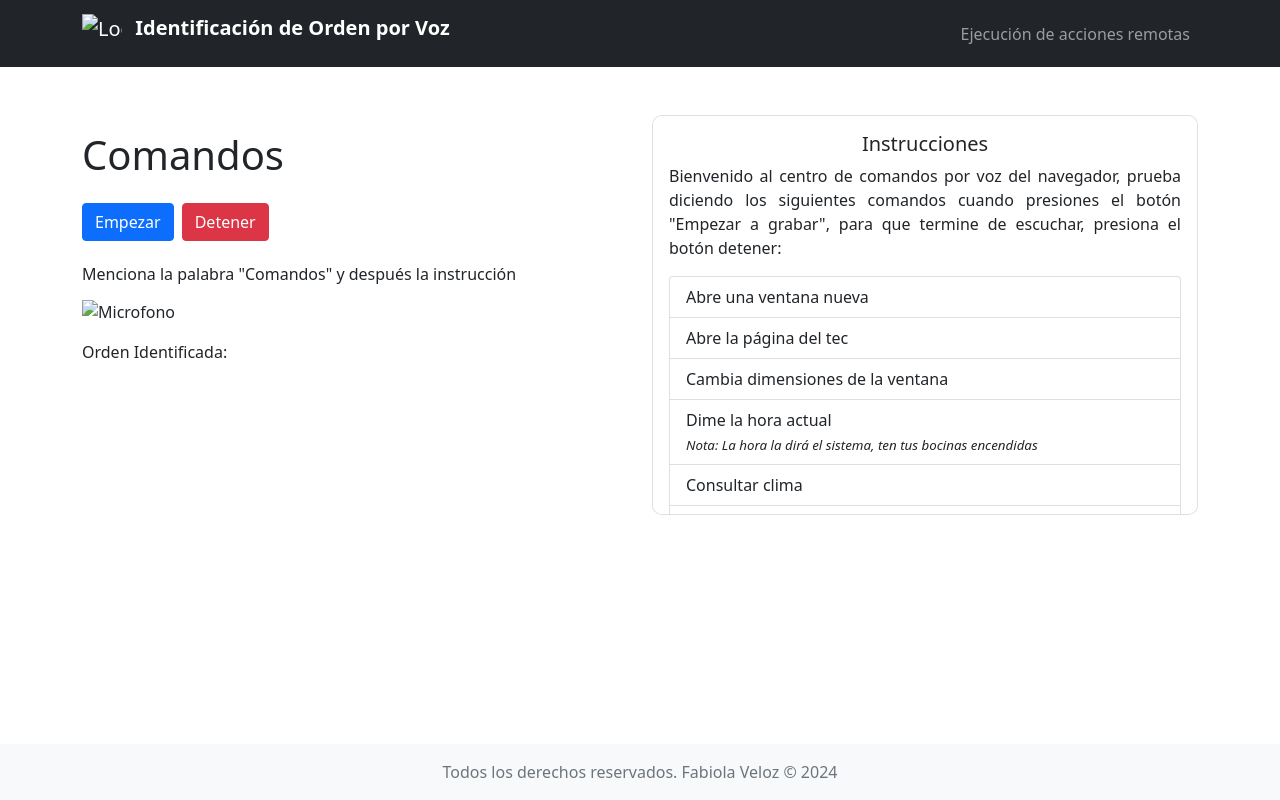
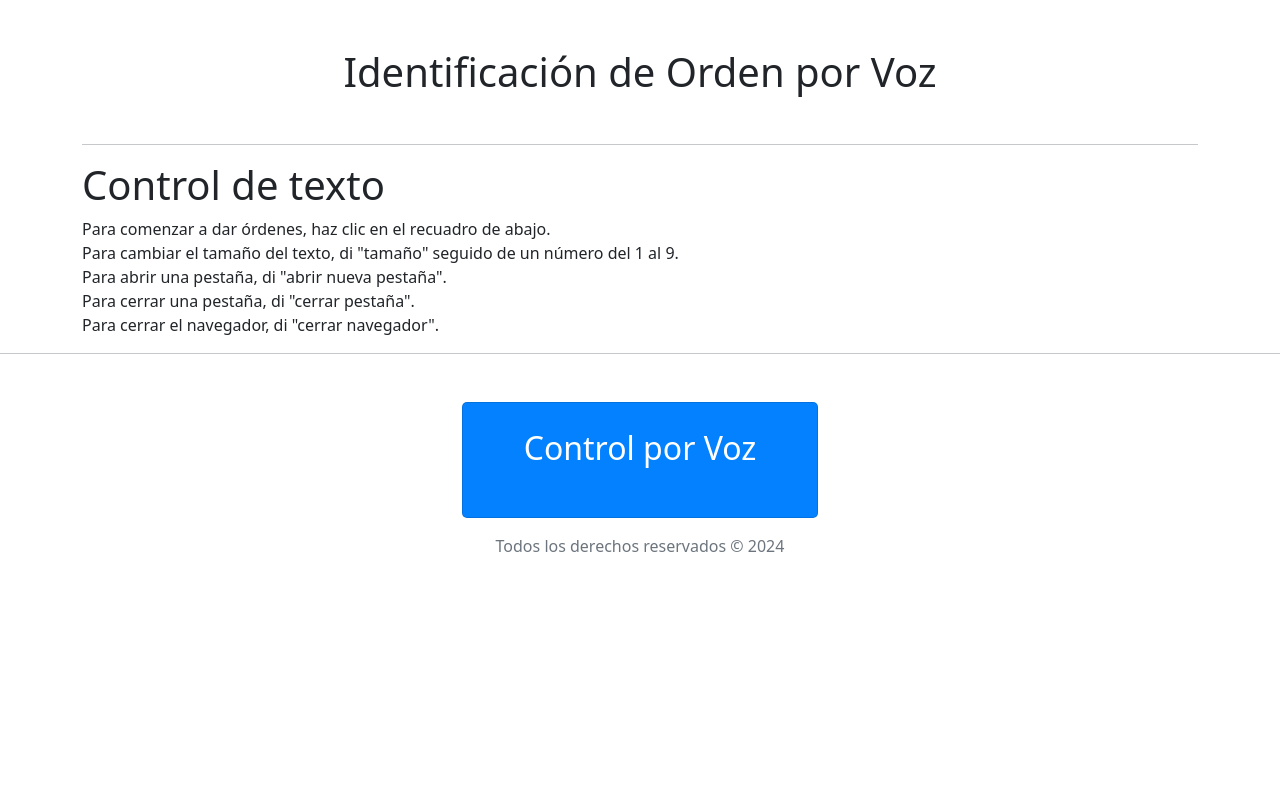
Before and after one commit to LuzDelCarmenAguilarAngeles/web-app-voice-2.2, a plain HTML site: page web-app-voice-git-main/index.html in a window 1280 px wide. Drawn offline with nearby package versions, Linux system fonts and the light colour scheme.

Commit message:
Update index.html

```diff
--- a/web-app-voice-git-main/index.html
+++ b/web-app-voice-git-main/index.html
@@ -1,104 +1,55 @@
 <!DOCTYPE html>
-<html lang="es">
+<html lang="en">
 <head>
     <meta charset="UTF-8">
     <meta name="viewport" content="width=device-width, initial-scale=1.0">
-    <title>Identificación de Orden por Voz con JavaScript</title>
+    <title>Identificador de Órdenes por Voz con JS</title>
     <link href="https://cdn.jsdelivr.net/npm/bootstrap@5.0.2/dist/css/bootstrap.min.css" rel="stylesheet" integrity="sha384-EVSTQN3/azprG1Anm3QDgpJLIm9Nao0Yz1ztcQTwFspd3yD65VohhpuuCOmLASjC" crossorigin="anonymous">
+    <link rel="stylesheet" href="styles.css">
     <style>
-        .card {
-            border-radius: 10px;
+        .voice-control {
+            background-color: #0381FF; /* Cambio de color a azul #0381FF */
+            padding: 10px; /* Reducción del relleno */
+            border-radius: 5px; /* Reducción del radio de borde */
+            color: white; /* Letra blanca */
         }
+
         .footer {
-            position: fixed;
-            bottom: 0;
-            width: 100%;
-        }
-        .instructions-card {
-            max-height: 400px;
-            overflow-y: auto;
-        }
-        #resultado img {
-            width: 60%; /* Ajusta el ancho según sea necesario */
-            height: auto; /* Mantiene la proporción */
+            background-color: transparent;
         }
     </style>
 </head>
 <body>
 
-<header>
-  <nav class="navbar navbar-expand-lg navbar-dark bg-dark">
-      <div class="container">
-          <a class="navbar-brand" href="#">
-              <img src="logo.png" alt="Logo" width="40" height="40" class="d-inline-block align-text-top me-2">
-              <span class="fw-bold">Identificación de Orden por Voz</span>
-          </a>
-          <button class="navbar-toggler" type="button" data-bs-toggle="collapse" data-bs-target="#navbarNav"
-              aria-controls="navbarNav" aria-expanded="false" aria-label="Toggle navigation">
-              <span class="navbar-toggler-icon"></span>
-          </button>
-          <div class="collapse navbar-collapse" id="navbarNav">
-              <ul class="navbar-nav ms-auto">
-                  <li class="nav-item">
-                      <a class="nav-link" href="app-ihc-remote/index.html">Ejecución de acciones remotas</a>
-                  </li>
-              </ul>
-          </div>
-      </div>
-  </nav>
-</header>
 
     <div class="container mt-5">
-  <div class="row">
+        <h1 class="text-center">Identificación de Orden por Voz</h1><br><hr>
+        <p class="text-left"><h1>Control de texto</h1>Para comenzar a dar órdenes, haz clic en el recuadro de abajo.<br>
+        Para cambiar el tamaño del texto, di "tamaño" seguido de un número del 1 al 9.<br>
+        Para abrir una pestaña, di "abrir nueva pestaña".<br>
+        Para cerrar una pestaña, di "cerrar pestaña".<br>
+        Para cerrar el navegador, di "cerrar navegador".</p>
+    </div><hr>
 
-    <div class="col-md-6">
-      <div id="resultado" class="mt-3">
-        <h1 class="mb-4">Comandos</h1>
-        <div class="d-flex justify-content-start align-items-center mb-4">
-          <button onclick="startRecording()" class="btn btn-primary me-2">Empezar</button>
-          <button onclick="stopRecording()" class="btn btn-danger">Detener</button>
-        </div>
-        <h6 class="mb-3">Menciona la palabra "Comandos" y después la instrucción</h6>
-        <img src="microfono.gif" alt="Microfono" class="mb-3">
-        <p id="ordenIdentificada" class="mb-0">Orden Identificada:</p>
-      </div>
-    </div>
-
-
-    <div class="col-md-6">
-      <div class="card instructions-card">
+    <div class="container mt-5">
+        <div class="row justify-content-center">
+            <div class="col-md-4"> <!-- Reducción del tamaño del recuadro a la mitad -->
+                <div class="card voice-control">
                     <div class="card-body">
-          <h5 class="card-title text-center">Instrucciones</h5>
-          <p class="card-text" style="text-align: justify;">Bienvenido al centro de comandos por voz del navegador, prueba diciendo los siguientes comandos cuando presiones el botón "Empezar a grabar", para que termine de escuchar, presiona el botón detener:</p>
-          <ul class="list-group">
-            <li class="list-group-item">Abre una ventana nueva</li>
-            <li class="list-group-item">Abre la página del tec</li>
-            <li class="list-group-item">Cambia dimensiones de la ventana</li>
-            <li class="list-group-item">
-                Dime la hora actual<br>
-                <span style="font-size: smaller;"><i>Nota: La hora la dirá el sistema, ten tus bocinas encendidas</i></span>
-            </li>
-            <li class="list-group-item">Consultar clima</li>
-            <li class="list-group-item">Cierra esta ventana</li>
-          </ul>
+                        <h2 class="text-center mb-4">Control por Voz</h2>
+                        <div id="result" class="text-center"></div>
                     </div>
                 </div>
             </div>
         </div>
     </div>
 
-
-
-<br><br><br>
-
-<footer class="footer mt-5 py-3 bg-light">
-  <div class="container text-center">
-    <span class="text-muted">Todos los derechos reservados. Fabiola Veloz © 2024 </span>
+    <footer class="footer mt-auto py-3 text-center">
+        <div class="container">
+            <span class="text-muted">Todos los derechos reservados &copy; 2024</span>
         </div>
     </footer>
 
-<script src="https://cdn.jsdelivr.net/npm/bootstrap@5.0.2/dist/js/bootstrap.bundle.min.js" integrity="sha384-MrcW6ZMFYlzcLA8Nl+NtUVF0sA7MsXsP1UyJoMp4YLEuNSfAP+JcXn/tWtIaxVXM" crossorigin="anonymous"></script>
-<script src="script.js" defer></script>
-
+    <script src="app.js"></script>
 </body>
 </html>
```
Lines whose indentation alone changed are shown as unchanged.
